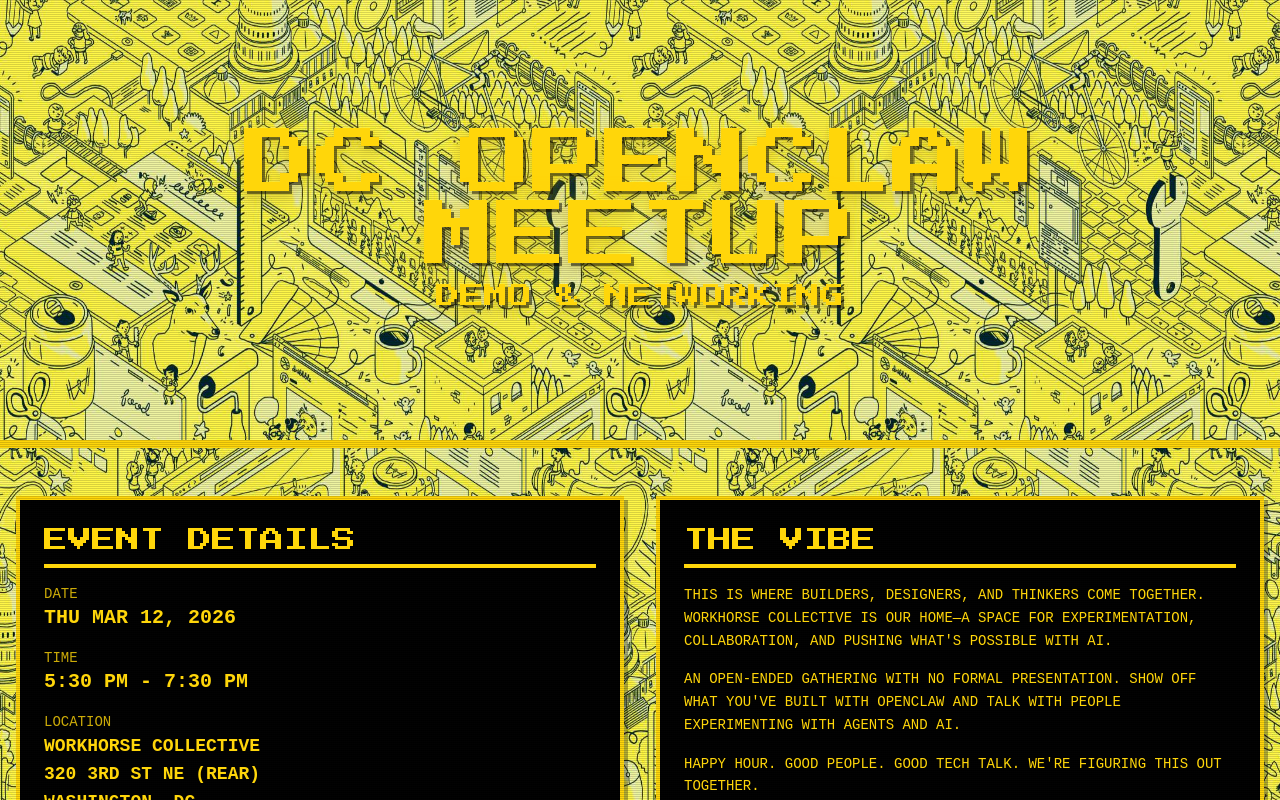
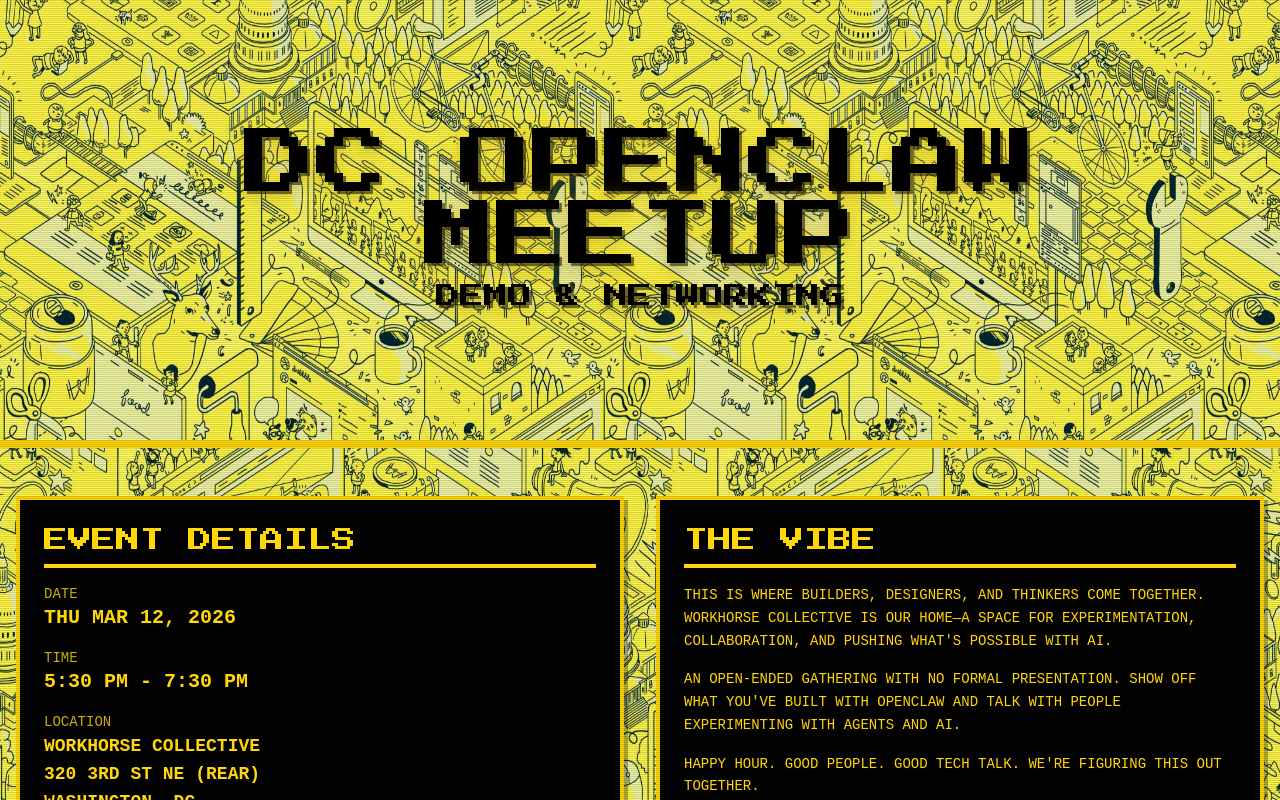
Before and after one commit to tjsclawbot-jpg/openclaw-meetup, a Next.js app: page / in a window 1280 px wide. Shown: the top 800 px of the page. Built offline with nearby package versions, Linux system fonts and the light colour scheme; no server answers.

Commit message:
fix: force black text on hero pattern

```diff
--- a/pages/index.tsx
+++ b/pages/index.tsx
@@ -84,8 +84,8 @@
         >
           {/* Content */}
           <div className="container mx-auto px-4 relative z-10">
-            <h1 className="arcade-title text-5xl md:text-7xl mb-2 text-black">DC OPENCLAW MEETUP</h1>
-            <p className="arcade-title text-2xl text-black">DEMO & NETWORKING</p>
+            <h1 className="arcade-title text-5xl md:text-7xl mb-2 !text-black">DC OPENCLAW MEETUP</h1>
+            <p className="arcade-title text-2xl !text-black">DEMO & NETWORKING</p>
           </div>
         </header>
 
```
